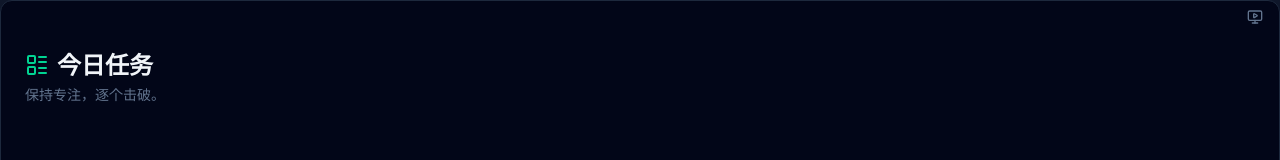
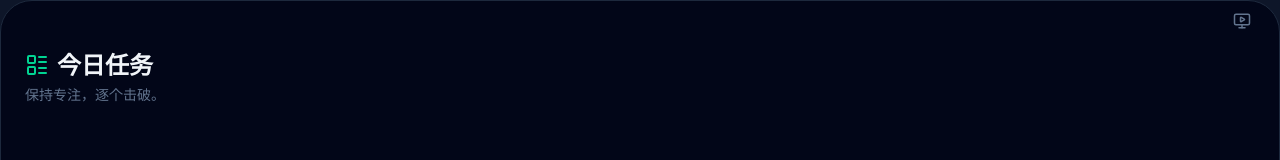
Before and after one commit to wuxiaoyao666/aura, a Vue app: page / in a window 1280 px wide. Shown: the top 160 px of the page. Built offline with nearby package versions, Linux system fonts and the light colour scheme.

Commit message:
feat：首页圆角

```diff
--- a/src/App.vue
+++ b/src/App.vue
@@ -44,26 +44,28 @@ onMounted(() => {
 <template>
   <div
     @contextmenu.prevent
-    class="h-screen w-screen overflow-hidden bg-slate-950 text-slate-200 select-none flex flex-col relative transition-all duration-300"
-    :class="!isMini ? 'rounded-xl border border-slate-800' : ''"
+    class="h-screen w-screen overflow-hidden bg-transparent text-slate-200 select-none flex flex-col relative font-sans"
+  >
+    <transition name="zoom" mode="out-in">
+      <MiniView v-if="isMini" />
+
+      <div
+        v-else
+        class="flex-1 flex flex-col relative bg-slate-950 rounded-[32px] border border-slate-800 overflow-hidden shadow-2xl"
       >
         <div
-      v-if="!isMini"
           data-tauri-drag-region
-      class="absolute top-0 left-0 right-0 h-8 flex items-center justify-end px-3 z-50 hover:bg-white/5 transition"
+          class="absolute top-0 left-0 right-0 h-10 flex items-center justify-end px-5 z-50 hover:bg-white/5 transition"
         >
           <button
             @click="toggleMiniMode"
-        class="p-1 text-slate-500 hover:text-white transition cursor-pointer"
+            class="p-2 text-slate-500 hover:text-white transition cursor-pointer hover:bg-white/10 rounded-full"
             title="迷你模式"
           >
-        <MonitorPlay :size="16" />
+            <MonitorPlay :size="18" />
           </button>
         </div>
 
-    <MiniView v-if="isMini" />
-
-    <template v-else>
         <transition name="fade" mode="out-in">
           <component
             :is="currentView === 'dashboard' ? TaskListView : FocusTimerView"
@@ -72,14 +74,27 @@ onMounted(() => {
             class="pt-8"
           />
         </transition>
-    </template>
 
         <transition name="fade">
           <TaskCreateModal v-if="showCreateModal" :editTask="editingTask" @close="closeModal" />
         </transition>
       </div>
+    </transition>
+  </div>
 </template>
+
 <style>
+.zoom-enter-active,
+.zoom-leave-active {
+  transition: all 0.3s cubic-bezier(0.4, 0, 0.2, 1);
+}
+
+.zoom-enter-from,
+.zoom-leave-to {
+  opacity: 0;
+  transform: scale(0.9);
+}
+
 .fade-enter-active,
 .fade-leave-active {
   transition: opacity 0.2s ease;
@@ -88,6 +103,7 @@ onMounted(() => {
 .fade-leave-to {
   opacity: 0;
 }
+
 .font-mono {
   font-variant-numeric: tabular-nums;
 }
```
Lines whose indentation alone changed are shown as unchanged.
